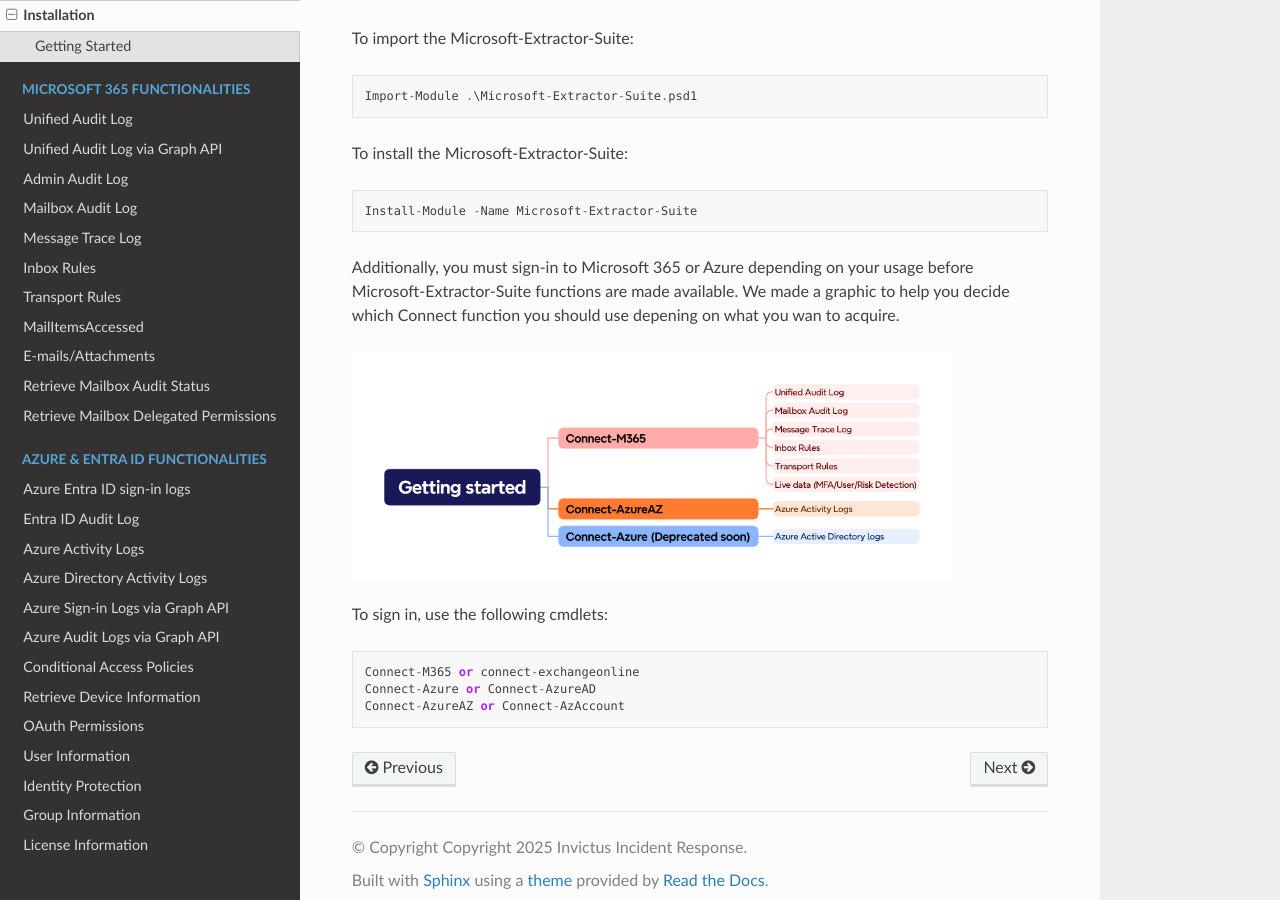
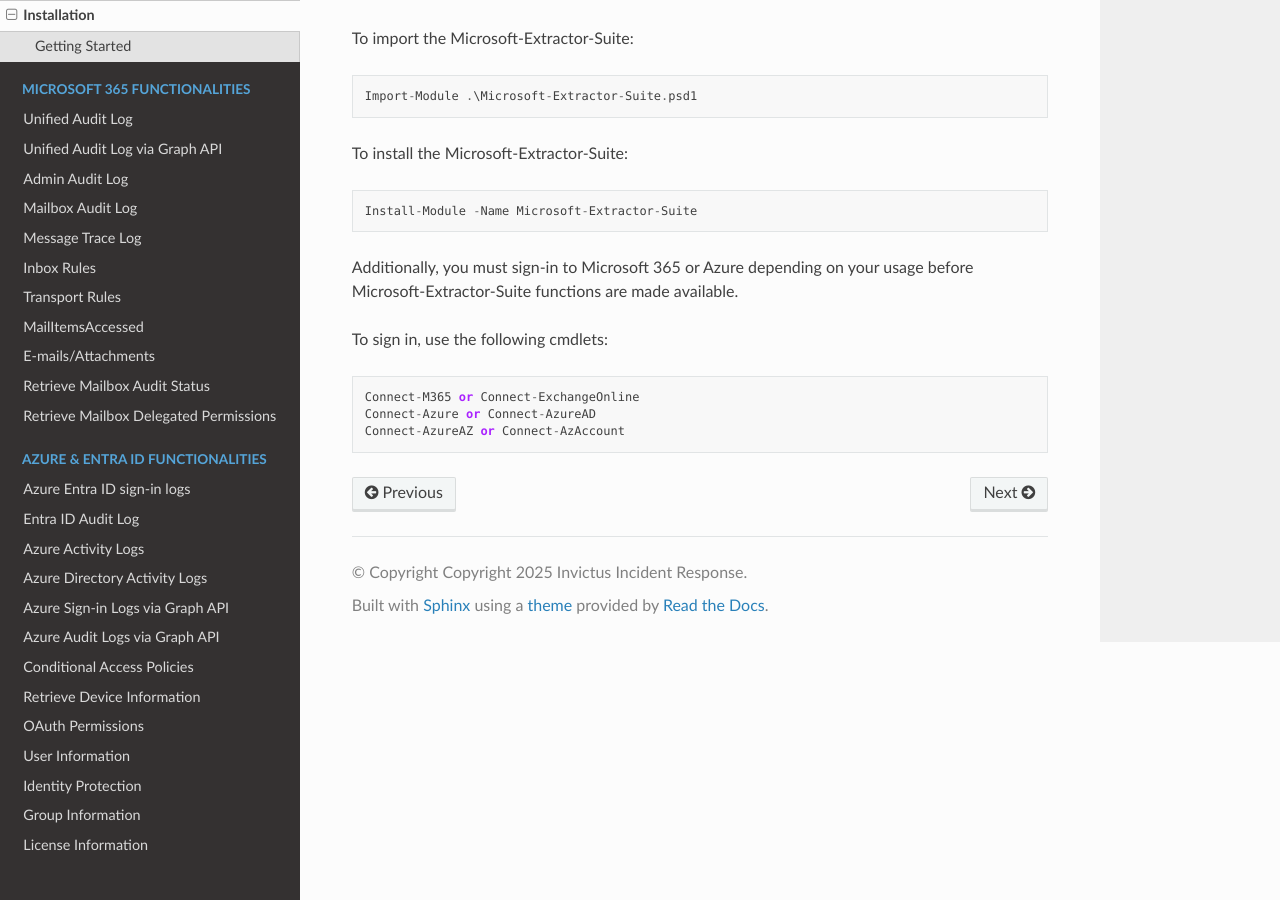
Before and after one commit to invictus-ir/Microsoft-Extractor-Suite, a Sphinx documentation site: the page built from docs/source/installation/Installation.rst, in a window 1280 px wide and 900 px high, scrolled down 1032 px. Built offline with Sphinx 7.4.7 and the Read the Docs theme 3.1.0, drawn with Linux system fonts in a browser that asks for light colours.

Commit message:
Update Installation.rst
Removed old picture

```diff
--- a/docs/source/installation/Installation.rst
+++ b/docs/source/installation/Installation.rst
@@ -47,14 +47,11 @@
 
    Install-Module -Name Microsoft-Extractor-Suite
 
-Additionally, you must sign-in to Microsoft 365 or Azure depending on your usage before Microsoft-Extractor-Suite functions are made available. We made a graphic to help you decide which Connect function you should use depening on what you wan to acquire.
-
-.. image:: Microsoft-Extractor-Suite-Connect.png
-   :width: 600
+Additionally, you must sign-in to Microsoft 365 or Azure depending on your usage before Microsoft-Extractor-Suite functions are made available.
 
 To sign in, use the following cmdlets:
 ::
 
-   Connect-M365 or connect-exchangeonline
+   Connect-M365 or Connect-ExchangeOnline
    Connect-Azure or Connect-AzureAD
    Connect-AzureAZ or Connect-AzAccount
```
